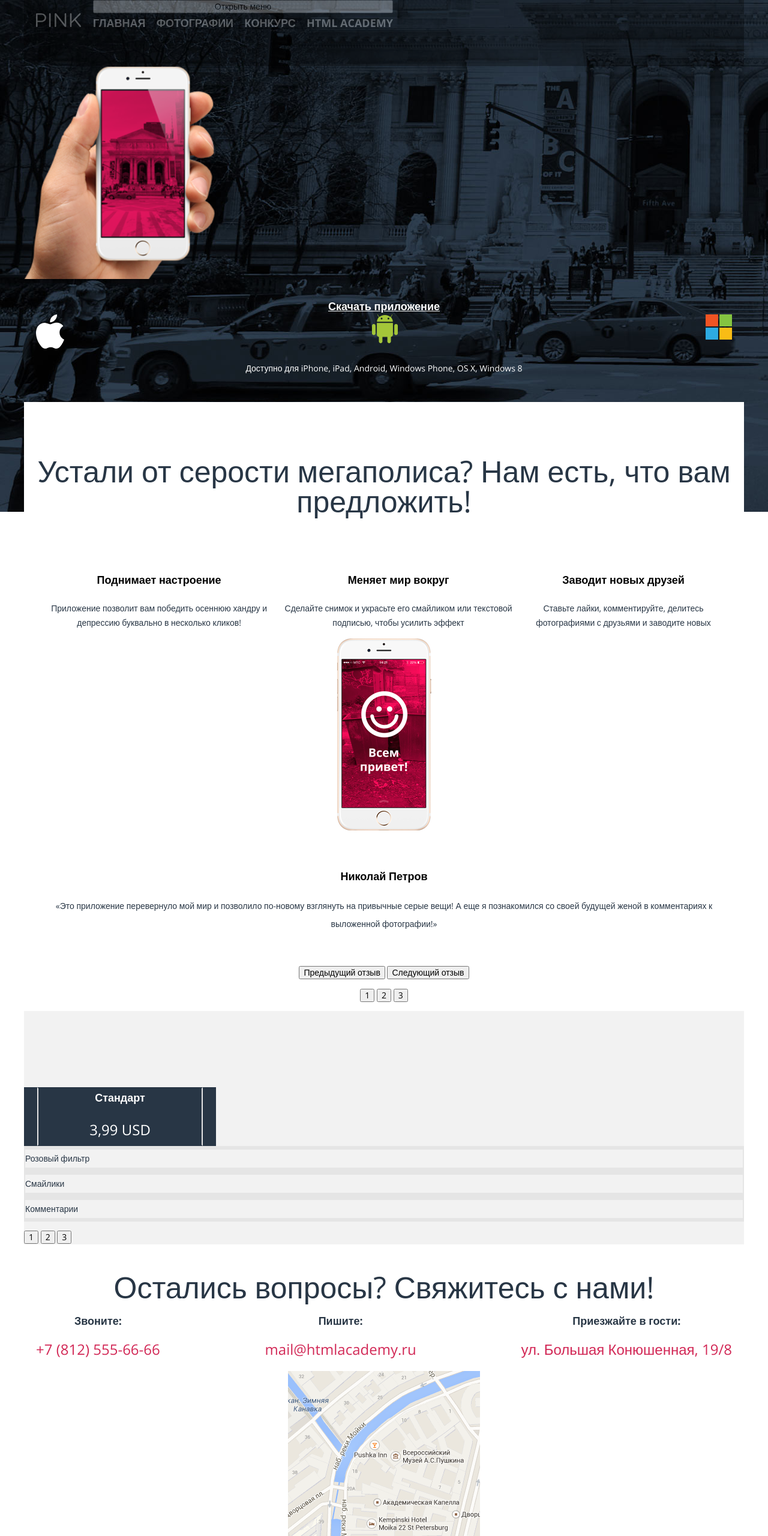
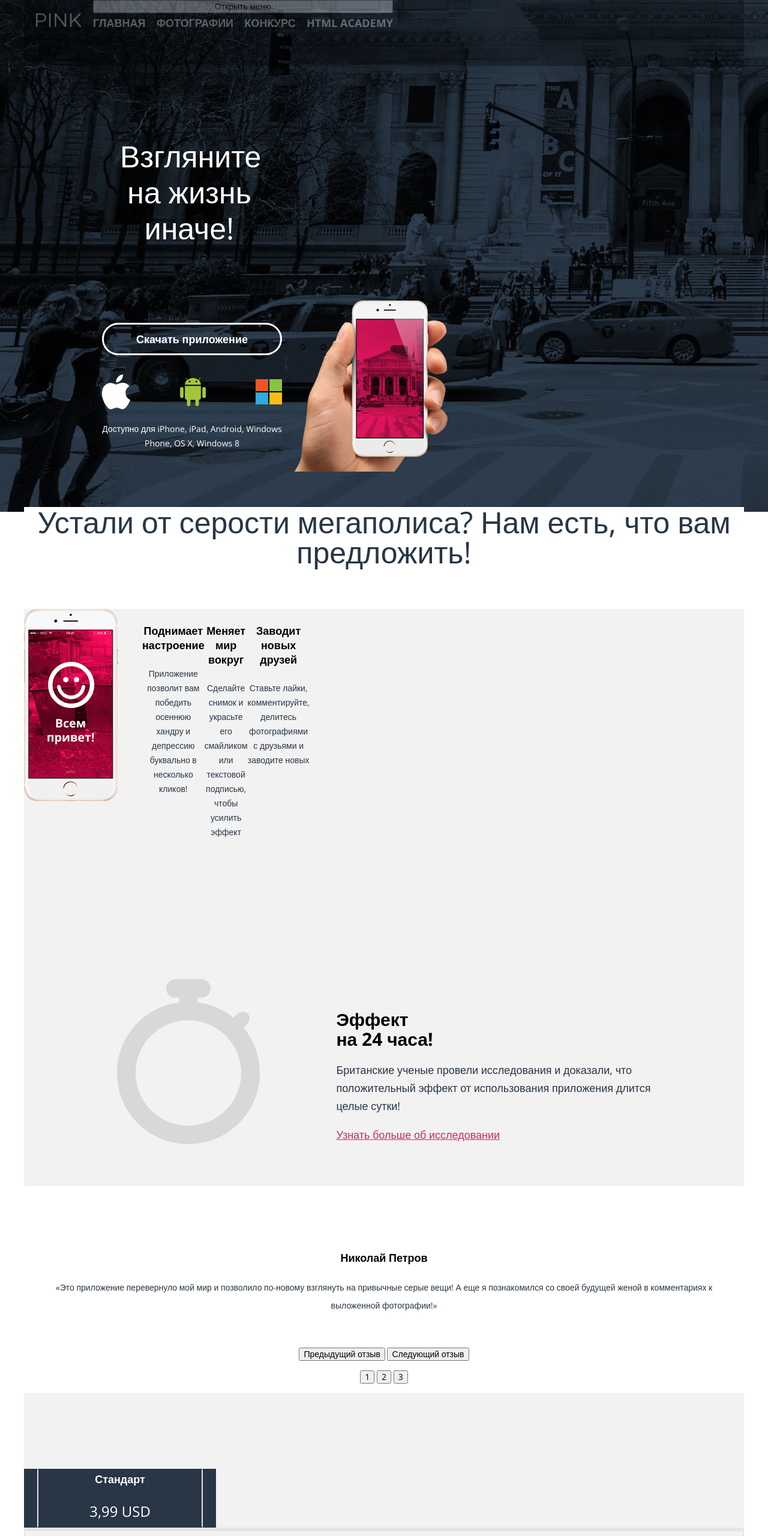
Before and after one commit to StepanezNataly/549683-pink-17, a website: page source/index.html in a window 1280 px wide. Shown: the top 2560 px of the page at 60% size. Drawn offline with nearby package versions, Linux system fonts and the light colour scheme; files that its build step writes are made by us from their sources.

Commit message:
Добавляет изменения в разметку и стилизацию по замечаниям наставника

```diff
--- a/source/index.html
+++ b/source/index.html
@@ -10,7 +10,7 @@
   <body>
     <header class="page-header container">
       <a class="page-header__logo" href="index.html">
-        <img class="page-header__logo-text" src="img/logo-pink-white-mobile.svg" width="75" height="22" alt="Логотип Pink">
+        <img src="img/logo-pink-white-mobile.svg" width="75" height="22" alt="Логотип Pink">
       </a>
       <nav class="main-nav">
         <button class="main-nav__toggle" type="button">Открыть меню</button>
@@ -33,11 +33,11 @@
       </nav>
     </header>
     <main class="page-main container">
-      <h1 class="visually-hidden">Взгляните на жизнь иначе!</h1>
-      <div class="page-main__image">
-        <img src="img/iphone-hand-mobile@1x.png" width="320" height="314" alt="Айфон в руке">
-      </div>
+      <h1 class="page-main__title page-main__title--index">Взгляните на жизнь иначе!</h1>
       <section class="download">
+        <div class="download__image">
+          <img src="img/iphone-hand-mobile@1x.png" width="258" height="286">
+        </div>
         <div class="download__wrapper">
           <h2 class="visually-hidden">Скачать приложение</h2>
           <a class="download__link" href="https://www.apple.com/ru/itunes/">Скачать приложение</a>
@@ -62,9 +62,9 @@
         </div>
       </section>
       <section class="features">
+        <h2 class="visually-hidden">Характеристики приложения</h2>
+        <h3 class="features__title">Устали от серости мегаполиса? Нам есть, что вам предложить!</h3>
         <div class="features__wrapper">
-          <h2 class="visually-hidden">Характеристики приложения</h2>
-          <h3 class="features__title">Устали от серости мегаполиса? Нам есть, что вам предложить!</h3>
           <ul class="features__list">
             <li class="features__item">
               <h4 class="features__item-title">Поднимает настроение</h4>
@@ -79,9 +79,21 @@
               <p class="features__item-description">Ставьте лайки, комментируйте, делитесь фотографиями с друзьями и заводите новых</p>
             </li>
           </ul>
+          <div class="features__image">
+            <img src="img/iphone-screen-mobile@1x.png" width="157" height="320" alt="Изображение приложения на iPhone">
+          </div>
         </div>
-        <div class="features__image">
-          <img src="img/iphone-screen-mobile@1x.png" width="157" height="320" alt="Изображение приложения на iPhone">
+      </section>
+      <section class="effect">
+        <div class="effect__timer">
+          <img src="img/icon-timer.svg" width="238" height="276" alt="Таймер">
+        </div>
+        <div class="effect__description">
+          <b class="effect__description-title">Эффект<br> на 24 часа!</b>
+          <p class="effect__description-text">Британские ученые провели исследования и доказали, что положительный эффект от использования приложения длится целые сутки!</p>
+          <a class="effect__description-link" href="#">
+            <p>Узнать больше об исследовании</p>
+          </a>
         </div>
       </section>
       <section class="reviews">
@@ -138,7 +150,7 @@
     </main>
     <footer class="page-footer container">
       <section class="page-footer__contacts contacts">
-        <b class="contacts__title">Остались вопросы? Свяжитесь с нами!</b>
+        <b class="contacts__title">Остались вопросы?<br> Свяжитесь с нами!</b>
         <div class="contacts__info">
           <div class="contacts__text">
             <p class="contacts__text-action">Звоните:</p>
@@ -157,6 +169,30 @@
       <section class="page-footer__map map">
         <img src="img/bg-map-mobile@1x.png" alt="Наше местоположение">
       </section>
+      <div class="page-footer__wrapper page-footer__wrapper--index">
+        <a class="page-footer__logo" href="index.html">
+          <img class="page-footer__logo-image" src="img/logo-pink-blue-mobile.svg" width="147" height="40" alt="Логотип Pink">
+        </a>
+        <div class="page-footer__social social">
+          <ul class="social__list">
+            <li class="social__item">
+              <a class="social__link social__link--twitter" href="#">Мы в Твиттере</a>
+            </li>
+            <li class="social__item">
+              <a class="social__link social__link--facebook" href="#">Мы на Фэйсбуке</a>
+            </li>
+            <li class="social__item">
+              <a class="social__link social__link--instagram" href="#">Мы в Инстаграмме</a>
+            </li>
+          </ul>
+        </div>
+        <div class="page-footer__copyright copyright">
+          <b class="copyright__text">Разработано</b>
+          <a class="button copyright__link" href="https://htmlacademy.ru/intensive/adaptive">
+            <img src="img/htmlacademy.svg" width="27" height="34" alt="HTML Academy">
+          </a>
+        </div>
+      </div>
     </footer>
   </body>
 </html>
--- a/source/less/base.less
+++ b/source/less/base.less
@@ -28,6 +28,11 @@ body {
   background-repeat: no-repeat;
   background-position: 50% 258px;
   background-size: auto 462px;
+
+  /*background-image: url("../img/iphone-hand-mobile@1x.png"), url("../img/bg-back-mobile@1x.jpg");
+  background-repeat: no-repeat, no-repeat;
+  background-position: 0 434px, 50% 258px;
+  background-size: auto 286px, auto 462px;*/
 }
 
 img {
@@ -43,16 +48,18 @@ img {
 
 @media (min-width: 660px) {
   body {
+    min-width: 660px;
     background-image: url("../img/bg-back-tablet@1x.jpg");
-    background-repeat: no-repeat;
     background-position: 50% 255px;
-    background-size: 660px 729px;
+    background-size: auto 729px;
+    /*background-image: url("../img/iphone-hand-tablet@1x.png"), url("../img/bg-back-tablet@1x.jpg");
+    background-position: 50% 439px, 50% 255px;
+    background-size: auto 545px, auto 729px;*/
   }
 
   .container {
     min-width: 660px;
     margin: 0 auto;
-    padding: 0;
   }
 }
 
@@ -60,14 +67,15 @@ img {
   body {
     min-width: 1200px;
     background-image: url("../img/bg-back-desktop@1x.jpg");
-    background-repeat: no-repeat;
     background-position: 0 0;
     background-size: auto 853px;
+    /*background-image: url("../img/iphone-hand-desktop@1x.png"), url("../img/bg-back-desktop@1x.jpg");
+    background-position: 146px 209px, 0 0;
+    background-size: auto 645px, auto 853px;*/
   }
 
   .container {
     min-width: 1200px;
     margin: 0 auto;
-    padding: 0;
   }
 }
--- a/source/less/blocks/download.less
+++ b/source/less/blocks/download.less
@@ -1,15 +1,24 @@
-.download {
+.download__wrapper {
   background-color: #1d2631;
-  margin: 0;
+  margin-top: -10px;
   padding: 28px 20px 30px 20px;
   text-align: center;
 }
 
+.download__image {
+  margin-top: -10px;
+}
+
 .download__link {
+  display: block;
   color: @color;
   font-size: 18px;
   line-height: 18px;
   font-weight: 700;
+  text-decoration: none;
+  border: solid 3px #ffffff;
+  border-radius: 30px;
+  padding: 15px 35px;
 }
 
 .download__text {
@@ -20,17 +29,29 @@
 .download__list {
   display: flex;
   justify-content: space-between;
+  align-items: center;
   .list-style();
+  margin-top: 32px;
 }
 
 @media (min-width: 660px) {
   .download {
+    display: flex;
+  }
+
+  .download__image {
+    order: 2;
+  }
+
+  .download__wrapper {
+    width: 300px;
     background-color: transparent;
+    margin: 0;
   }
 }
 
 @media (min-width: 1200px) {
-  .download {
-    background-color: transparent;
+  .download__wrapper {
+    margin-left: 110px;
   }
 }
--- /dev/null
+++ b/source/less/blocks/effect.less
@@ -0,0 +1,71 @@
+.effect {
+  display: none;
+}
+
+@media (min-width: 660px) {
+  .effect {
+    display: flex;
+    align-items: center;
+    justify-content: center;
+    margin-top: 58px;
+    margin-bottom: 50px;
+  }
+
+  .effect__timer {
+    width: 238px;
+    height: 276px;
+    padding-right: 68px;
+    opacity: 0.1;
+  }
+
+  .effect__description {
+    width: 296px;
+    text-align: left;
+  }
+
+  .effect__description-title {
+    font-size: 30px;
+    line-height: 36px;
+    color: #000000;
+    font-weight: 700;
+  }
+
+  .effect__description-text {
+    font-weight: 400;
+  }
+
+  .effect__description-link {
+    color: #d22856;
+    font-weight: 400;
+  }
+}
+
+@media (min-width: 1200px) {
+  .effect {
+    background-color: @bg-color-grey;
+    margin-top: 0;
+  }
+
+  .effect__timer {
+    width: 298px;
+    height: 345px;
+  }
+
+  .effect__description {
+    width: 525px;
+  }
+
+  .effect__description-title {
+    line-height: 30px;
+  }
+
+  .effect__description-text {
+    font-size: 18px;
+    line-height: 30px;
+  }
+
+  .effect__description-link {
+    font-size: 18px;
+    line-height: 30px;
+  }
+}
--- a/source/less/blocks/features.less
+++ b/source/less/blocks/features.less
@@ -26,6 +26,7 @@
 
 @media (min-width: 660px) {
   .features {
+    padding: 0;
     background-color: @bg-light;
   }
 
@@ -33,6 +34,20 @@
     font-size: 40px;
     line-height: 40px;
     padding-bottom: 20px;
+  }
+
+  .features__wrapper {
+    background-color: @bg-color-grey;
+    display: flex;
+  }
+
+  .features__list {
+    display: flex;
+    flex-direction: column;
+    text-align: left;
+    width: 310px;
+    order: 2;
+    margin-left: 40px;
   }
 }
 
@@ -42,7 +57,15 @@
     line-height: 50px;
   }
 
+  .features__wrapper {
+    flex-direction: row;
+    flex-wrap: wrap;
+    min-height: 617px;
+  }
+
   .features__list {
-    display: flex;
+    flex-direction: row;
+    text-align: center;
+    width: 240px;
   }
 }
--- a/source/less/blocks/page-footer.less
+++ b/source/less/blocks/page-footer.less
@@ -2,6 +2,10 @@
   background-color: @bg-light;
   padding: 40px 20px;
   text-align: center;
+}
+
+.page-footer__wrapper--index {
+  display: none;
 }
 
 .page-footer__contacts {
@@ -43,6 +47,12 @@
 }
 
 @media (min-width: 660px) {
+  .page-footer__wrapper {
+    display: flex;
+    justify-content: space-between;
+    align-items: center;
+  }
+
   .contacts__title {
     font-size: 40px;
   }
@@ -50,12 +60,18 @@
   .contacts__info {
     display: flex;
     flex-wrap: wrap;
-    justify-content: space-between;
+    justify-content: center;
   }
 }
 
 @media (min-width: 1200px) {
+  .page-footer__wrapper {
+    width: 940px;
+    padding: 98px 130px 87px 130px;
+  }
+
   .contacts__title {
     font-size: 50px;
+    line-height: 60px;
   }
 }
--- a/source/less/blocks/page-header.less
+++ b/source/less/blocks/page-header.less
@@ -4,7 +4,7 @@
   min-height: 321px;
 }
 
-.page-header__logo-text {
+.page-header__logo {
   margin: 22px 20px 25px 20px;
 }
 
--- a/source/less/blocks/page-main.less
+++ b/source/less/blocks/page-main.less
@@ -6,13 +6,32 @@
   padding: 30px 35px 70px 35px;
 }
 
+.page-main__title--index {
+  font-size: 0;
+  margin: 0;
+}
+
+.page-main__image {
+  margin-top: -10px;
+}
+
 @media (min-width: 660px) {
   .page-main__title {
     font-size: 50px;
     line-height: 50px;
+    padding: 80px 154px 146px 154px;
+  }
+
+  .page-main__title--index {
+    width: 186px;
+    padding: 0;
+    padding-top: 100px;
+    padding-left: 75px;
+    font-size: 40px;
+    line-height: 60px;
+    color: #ffffff;
     font-weight: 300;
     text-align: center;
-    padding: 80px 154px 146px 154px;
   }
 }
 
@@ -20,4 +39,11 @@
   .page-main__title {
     padding: 70px 420px 100px 420px;
   }
+
+  .page-main__title--index {
+    width: 231px;
+    padding-top: 120px;
+    padding-left: 160px;
+    font-size: 50px;
+  }
 }
--- a/source/less/blocks/photo.less
+++ b/source/less/blocks/photo.less
@@ -58,7 +58,6 @@
 
   .photo__list {
     width: 940px;
-    justify-content: center;
     padding: 0 130px;
   }
 }
--- a/source/less/normalize.less
+++ b/source/less/normalize.less
@@ -1,3 +1,4 @@
+/*stylelint-disable*/
 /*! normalize.css v8.0.1 | MIT License | github.com/necolas/normalize.css */
 
 /* Document
@@ -10,6 +11,7 @@
 
 html {
   line-height: 1.15; /* 1 */
+  -webkit-text-size-adjust: 100%; /* 2 */
 }
 
 /* Sections
@@ -61,7 +63,7 @@ hr {
  */
 
 pre {
-  font-family: monospace; /* 1 */
+  font-family: monospace, monospace; /* 1 */
   font-size: 1em; /* 2 */
 }
 
@@ -84,6 +86,7 @@ a {
 abbr[title] {
   border-bottom: none; /* 1 */
   text-decoration: underline; /* 2 */
+  text-decoration: underline dotted; /* 2 */
 }
 
 /**
@@ -103,7 +106,7 @@ strong {
 code,
 kbd,
 samp {
-  font-family: monospace; /* 1 */
+  font-family: monospace, monospace; /* 1 */
   font-size: 1em; /* 2 */
 }
 
@@ -189,6 +192,13 @@ select { /* 1 */
 /**
  * Correct the inability to style clickable types in iOS and Safari.
  */
+
+button,
+[type="button"],
+[type="reset"],
+[type="submit"] {
+  -webkit-appearance: button;
+}
 
 /**
  * Remove the inner border and padding in Firefox.
@@ -279,6 +289,7 @@ textarea {
  */
 
 [type="search"] {
+  -webkit-appearance: textfield; /* 1 */
   outline-offset: -2px; /* 2 */
 }
 
@@ -286,12 +297,17 @@ textarea {
  * Remove the inner padding in Chrome and Safari on macOS.
  */
 
+[type="search"]::-webkit-search-decoration {
+  -webkit-appearance: none;
+}
+
 /**
  * 1. Correct the inability to style clickable types in iOS and Safari.
  * 2. Change font properties to `inherit` in Safari.
  */
 
 ::-webkit-file-upload-button {
+  -webkit-appearance: button; /* 1 */
   font: inherit; /* 2 */
 }
 
--- a/source/less/style.less
+++ b/source/less/style.less
@@ -8,6 +8,7 @@
 @import "blocks/photo.less";
 @import "blocks/features.less";
 @import "blocks/download.less";
+@import "blocks/effect.less";
 @import "blocks/reviews.less";
 @import "blocks/tariffs.less";
 @import "blocks/page-footer.less";
```
Also changed, not shown: source/less/blocks/social.less (+0 -15 lines).
